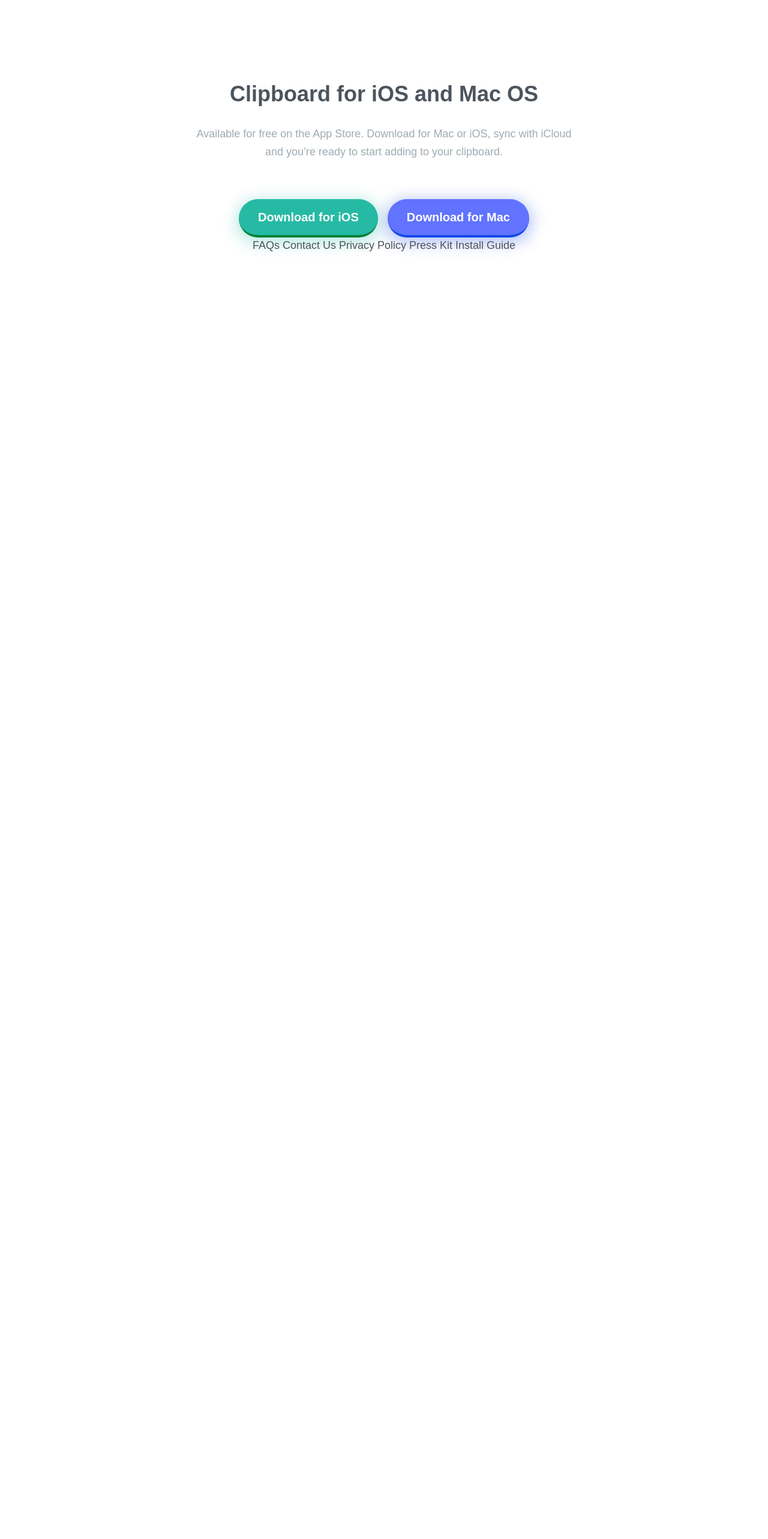
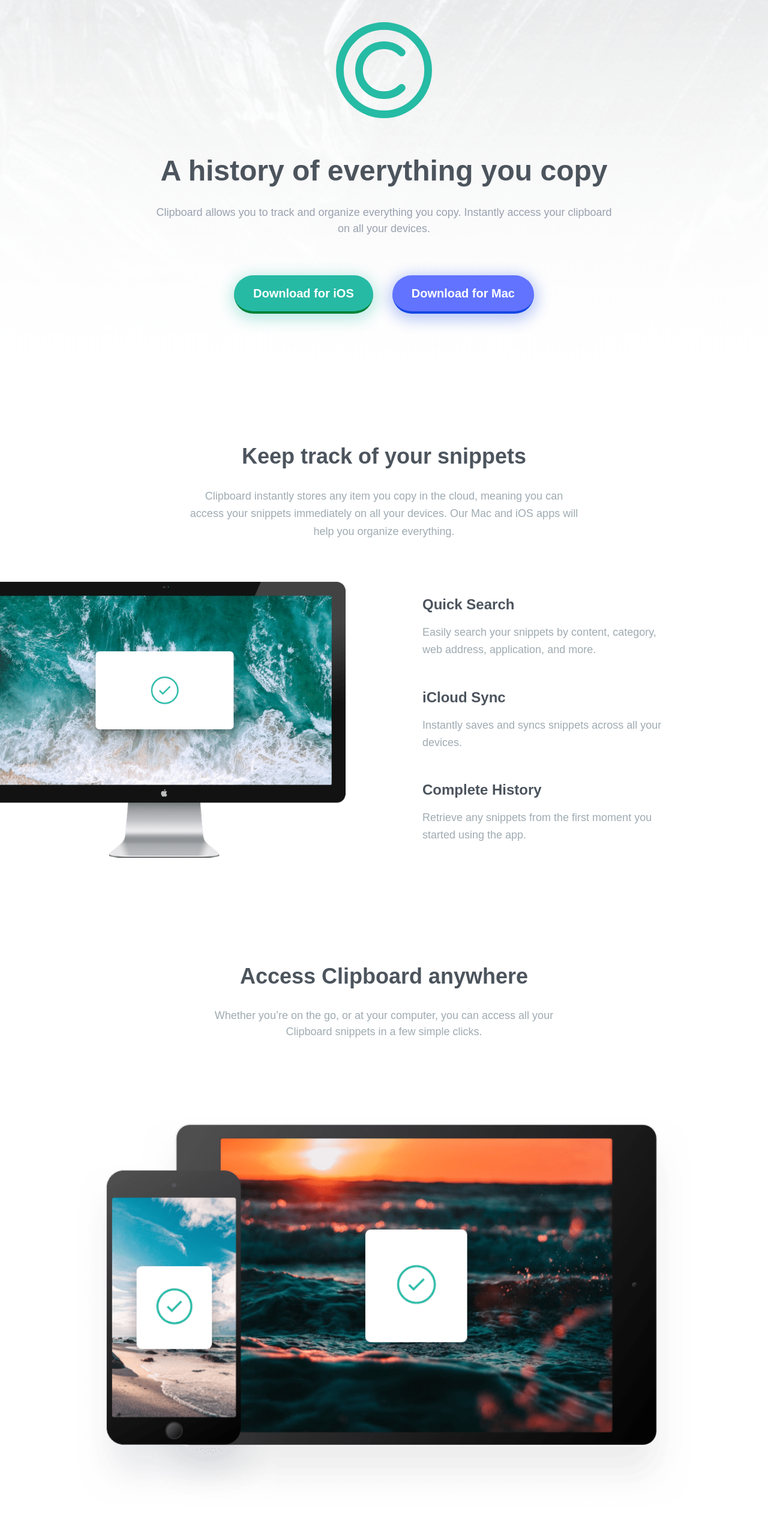
Before and after one commit to lilKriT/fem-clipboard-landing-page, a Next.js app: page / in a window 1280 px wide. Shown: the part 120-2686 px from the top of the page at 60% size. Before the commit the page ends 800 px from the top, so only its background shows below. Built offline with nearby package versions, Linux system fonts and the light colour scheme; a web font is replaced by a local one.

Commit message:
Completed sections.

```diff
--- a/app/_sections/AccessAnywhere.tsx
+++ b/app/_sections/AccessAnywhere.tsx
@@ -3,9 +3,9 @@
 const AccessAnywhere = () => {
   return (
     <section className="flex justify-center items-center">
-      <div className="flex flex-col justify-center items-center my-32 gap-32">
+      <div className="flex flex-col justify-center items-center mt-32 gap-32">
         {/* Text */}
-        <div className="text-center max-w-[60ch]">
+        <div className="flex flex-col justify-center items-center text-center max-w-[60ch] gap-8">
           <h2 className="text-4xl font-semibold">Access Clipboard anywhere</h2>
           <p className="text-gray-500">
             Whether you’re on the go, or at your computer, you can access all
@@ -19,7 +19,7 @@
           alt="Devices you can use Clipboard on"
           width={905}
           height={575}
-          className=""
+          className="w-[80dvw] max-w-6xl"
         />
       </div>
     </section>
--- a/app/_sections/CTA.tsx
+++ b/app/_sections/CTA.tsx
@@ -3,7 +3,7 @@
 const CTA = () => {
   return (
     <section className="flex justify-center items-center">
-      <div className="flex flex-col justify-center items-center gap-8">
+      <div className="flex flex-col justify-center items-center gap-8 mt-40">
         <h2 className="text-4xl font-semibold text-gray-700 text-center">
           Clipboard for iOS and Mac OS
         </h2>
--- a/app/_sections/Footer.tsx
+++ b/app/_sections/Footer.tsx
@@ -1,5 +1,60 @@
+import Image from "next/image";
+import Link from "next/link";
+
 const Footer = () => {
-  return <div>Footer</div>;
+  return (
+    <footer className="w-full flex justify-center items-center bg-gray-50 mt-32">
+      <div className="w-full max-w-7xl flex justify-center items-center my-12">
+        <Image
+          src={"/logo.svg"}
+          alt="Clipboard Logo"
+          width={125}
+          height={125}
+          className="h-20 w-auto"
+        />
+        <div className="footerLinks grid grid-rows-2 grid-flow-col ml-32 gap-x-16 gap-y-2">
+          <Link href={"/#"}>FAQs</Link>
+          <Link href={"/#"}>Contact Us</Link>
+          <Link href={"/#"}>Privacy Policy</Link>
+          <Link href={"/#"}>Press Kit</Link>
+          <Link href={"/#"}>Install Guide</Link>
+        </div>
+
+        {/* Social media */}
+        <div className="flex justify-center items-center gap-4 ml-auto">
+          <svg
+            height={30}
+            viewBox="0 0 24 24"
+            xmlns="http://www.w3.org/2000/svg"
+            className="text-gray-700 fill-current"
+          >
+            {/* Facebook Logo */}
+            <path d="M22.675 0H1.325C.593 0 0 .593 0 1.325v21.351C0 23.407.593 24 1.325 24H12.82v-9.294H9.692v-3.622h3.128V8.413c0-3.1 1.893-4.788 4.659-4.788 1.325 0 2.463.099 2.795.143v3.24l-1.918.001c-1.504 0-1.795.715-1.795 1.763v2.313h3.587l-.467 3.622h-3.12V24h6.116c.73 0 1.323-.593 1.323-1.325V1.325C24 .593 23.407 0 22.675 0z" />
+          </svg>
+
+          {/* Twitter Logo */}
+          <svg
+            height={30}
+            viewBox="0 0 24 20"
+            xmlns="http://www.w3.org/2000/svg"
+            className="text-gray-700 fill-current"
+          >
+            <path d="M24 2.557a9.83 9.83 0 01-2.828.775A4.932 4.932 0 0023.337.608a9.864 9.864 0 01-3.127 1.195A4.916 4.916 0 0016.616.248c-3.179 0-5.515 2.966-4.797 6.045A13.978 13.978 0 011.671 1.149a4.93 4.93 0 001.523 6.574 4.903 4.903 0 01-2.229-.616c-.054 2.281 1.581 4.415 3.949 4.89a4.935 4.935 0 01-2.224.084 4.928 4.928 0 004.6 3.419A9.9 9.9 0 010 17.54a13.94 13.94 0 007.548 2.212c9.142 0 14.307-7.721 13.995-14.646A10.025 10.025 0 0024 2.557z" />
+          </svg>
+
+          {/* Instagram Logo */}
+          <svg
+            height={30}
+            viewBox="0 0 24 24"
+            xmlns="http://www.w3.org/2000/svg"
+            className="text-gray-700 fill-current"
+          >
+            <path d="M12 2.163c3.204 0 3.584.012 4.85.07 3.252.148 4.771 1.691 4.919 4.919.058 1.265.069 1.645.069 4.849 0 3.205-.012 3.584-.069 4.849-.149 3.225-1.664 4.771-4.919 4.919-1.266.058-1.644.07-4.85.07-3.204 0-3.584-.012-4.849-.07-3.26-.149-4.771-1.699-4.919-4.92-.058-1.265-.07-1.644-.07-4.849 0-3.204.013-3.583.07-4.849.149-3.227 1.664-4.771 4.919-4.919 1.266-.057 1.645-.069 4.849-.069zM12 0C8.741 0 8.333.014 7.053.072 2.695.272.273 2.69.073 7.052.014 8.333 0 8.741 0 12c0 3.259.014 3.668.072 4.948.2 4.358 2.618 6.78 6.98 6.98C8.333 23.986 8.741 24 12 24c3.259 0 3.668-.014 4.948-.072 4.354-.2 6.782-2.618 6.979-6.98.059-1.28.073-1.689.073-4.948 0-3.259-.014-3.667-.072-4.947-.196-4.354-2.617-6.78-6.979-6.98C15.668.014 15.259 0 12 0zm0 5.838a6.162 6.162 0 100 12.324 6.162 6.162 0 000-12.324zM12 16a4 4 0 110-8 4 4 0 010 8zm6.406-11.845a1.44 1.44 0 100 2.881 1.44 1.44 0 000-2.881z" />
+          </svg>
+        </div>
+      </div>
+    </footer>
+  );
 };
 
 export default Footer;
--- a/app/_sections/KeepTrack.tsx
+++ b/app/_sections/KeepTrack.tsx
@@ -3,7 +3,7 @@
 const KeepTrack = () => {
   return (
     <section className="min-h-dvh w-full flex justify-center items-center">
-      <div className="flex flex-col justify-center items-center gap-20 my-32">
+      <div className="flex flex-col justify-center items-center gap-20">
         {/* Top part */}
         <div className="text-center flex flex-col gap-8">
           <h2 className="text-4xl font-semibold">
--- a/app/_sections/SuperCharge.tsx
+++ b/app/_sections/SuperCharge.tsx
@@ -3,7 +3,7 @@
 const SuperCharge = () => {
   return (
     <section className="flex justify-center items-center">
-      <div className="max-w-7xl flex flex-col items-center justify-center text-center gap-16 my-32">
+      <div className="max-w-7xl flex flex-col items-center justify-center text-center gap-16 mt-32">
         {/* First row */}
         <div className="flex flex-col justify-center items-center gap-8">
           <h2 className="text-4xl font-semibold">Supercharge your workflow</h2>
--- a/app/globals.css
+++ b/app/globals.css
@@ -63,3 +63,9 @@
     @apply text-gray-500;
   }
 }
+
+.footerLinks {
+  a {
+    @apply px-2 py-1 font-semibold text-gray-700/70;
+  }
+}
--- a/app/page.tsx
+++ b/app/page.tsx
@@ -1,19 +1,19 @@
-import Image from "next/image";
 import Hero from "./_sections/Hero";
 import KeepTrack from "./_sections/KeepTrack";
 import AccessAnywhere from "./_sections/AccessAnywhere";
 import SuperCharge from "./_sections/SuperCharge";
 import CTA from "./_sections/CTA";
+import Footer from "./_sections/Footer";
 
 export default function Home() {
   return (
     <section className="min-h-dvh w-full flex flex-col justify-center items-center">
-      {/* <Hero /> */}
-      {/* <KeepTrack /> */}
-      {/* <AccessAnywhere /> */}
-      {/* <SuperCharge /> */}
+      <Hero />
+      <KeepTrack />
+      <AccessAnywhere />
+      <SuperCharge />
       <CTA />
-      <p>FAQs Contact Us Privacy Policy Press Kit Install Guide</p>
+      <Footer />
     </section>
   );
 }
```
